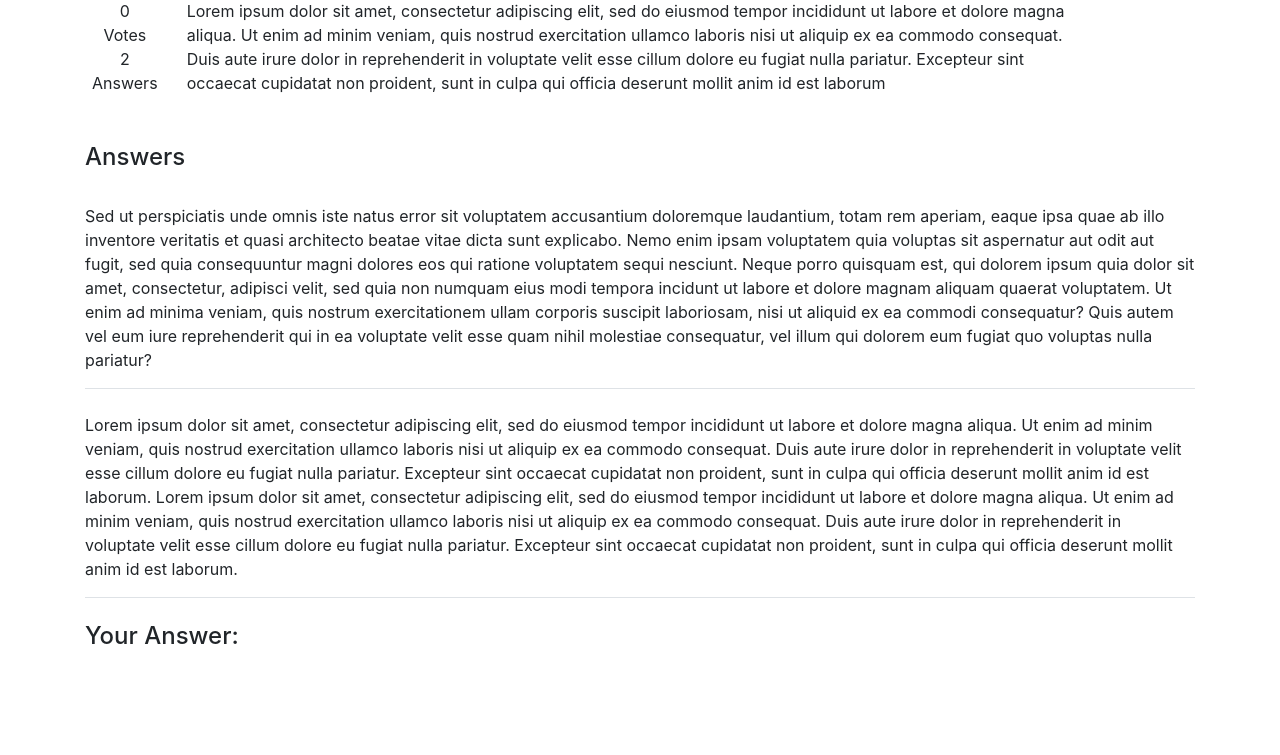
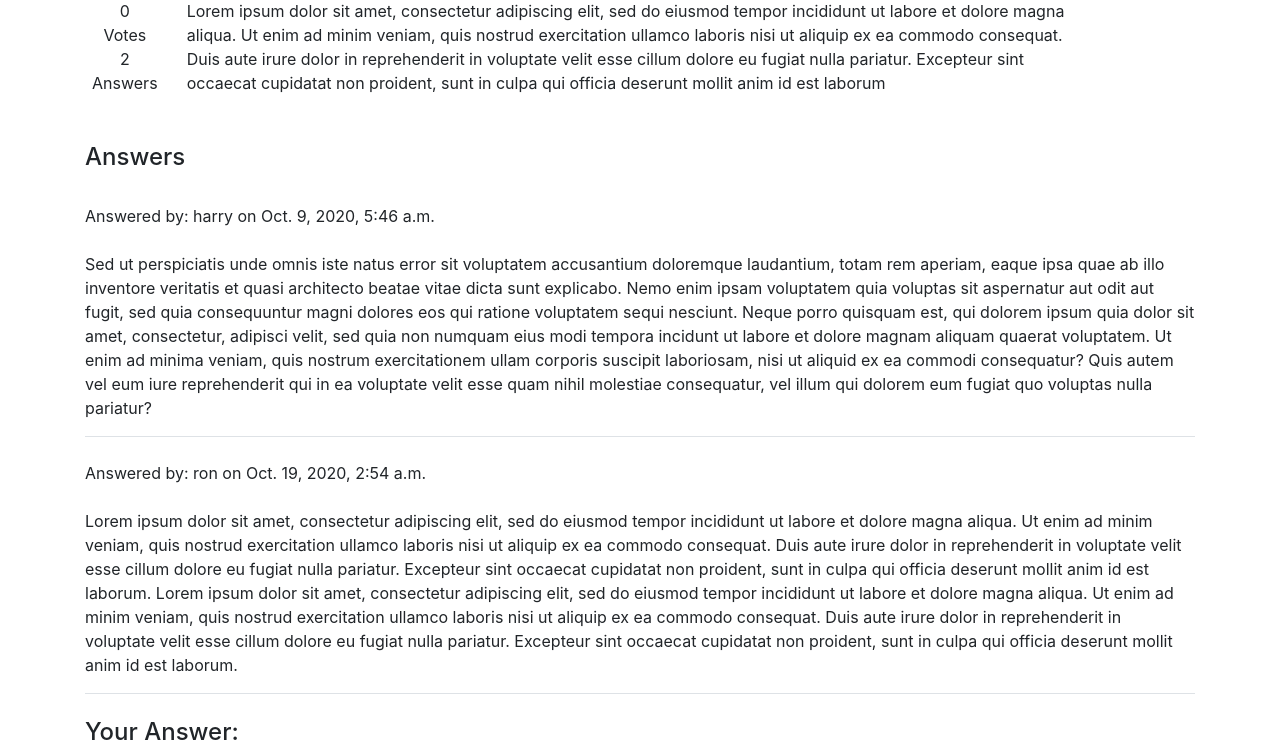
Before and after one commit to jmcuevas/quickstartguides-dev, a Django app: page /questions/show/6 in a window 1280 px wide. Shown: the part 202-957 px from the top of the page. Before the commit the page ends 846 px from the top, so only its background shows below. Run offline with Django 3.2, Linux system fonts and the light colour scheme; data comes from the database, SQL or seed files in the repository; both versions use the stored data as it was after the commit; some libraries are stand-ins or nearby versions.

Commit message:
update answer's frontend in show.html Fix bug: show answer created by when user is not logged in

```diff
--- a/questions/templates/questions/show.html
+++ b/questions/templates/questions/show.html
@@ -103,10 +103,10 @@
             <h4>Answers</h4>
             {% for answer in answers %}
             <div class="border-bottom pt-4">
-                {% if user.is_authenticated %}
-                    {% if answer.created_by == user %}
-                        <p class="d-inline">Answered by: {{answer.created_by}} on {{answer.created_at}}</p>
-
+                <div class="pb-4">
+                    <p class="d-inline">Answered by: {{answer.created_by}} on {{answer.created_at}}</p>
+                    {% if user.is_authenticated %}
+                        {% if answer.created_by == user %}
                         <!-- Actions: Edit -->
                         <a href="{% url 'answer_edit' answer.pk %}" class="d-inline">
                             <svg width="1em" height="1em" viewBox="0 0 16 16" class="bi bi-pencil-square" fill="currentColor" xmlns="http://www.w3.org/2000/svg">
@@ -125,8 +125,9 @@
                                 </svg>
                             </button>
                         </form>
+                        {% endif %}
                     {% endif %}
-                {% endif %}
+                </div>
                 <p>{{answer.body}}</p>
             </div>
             {% endfor %}
```
Also changed, not shown: db.sqlite3.
